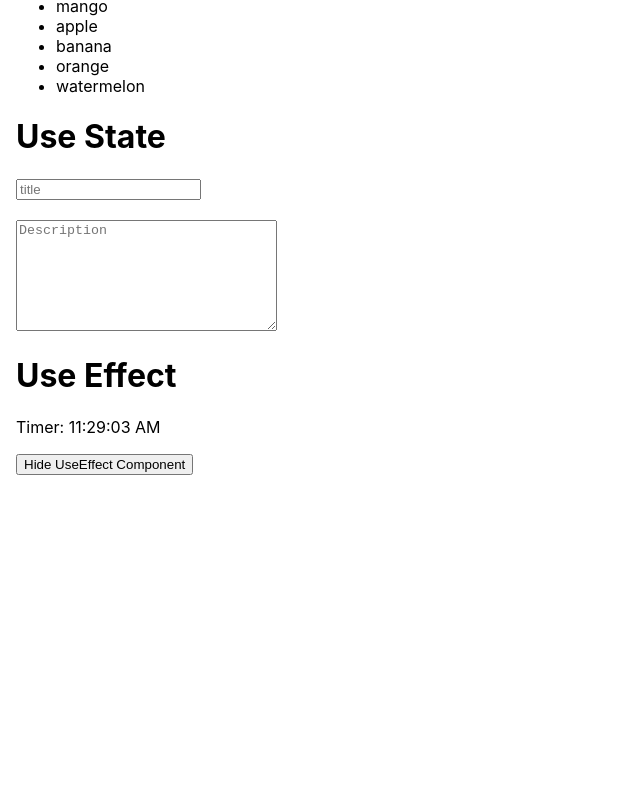
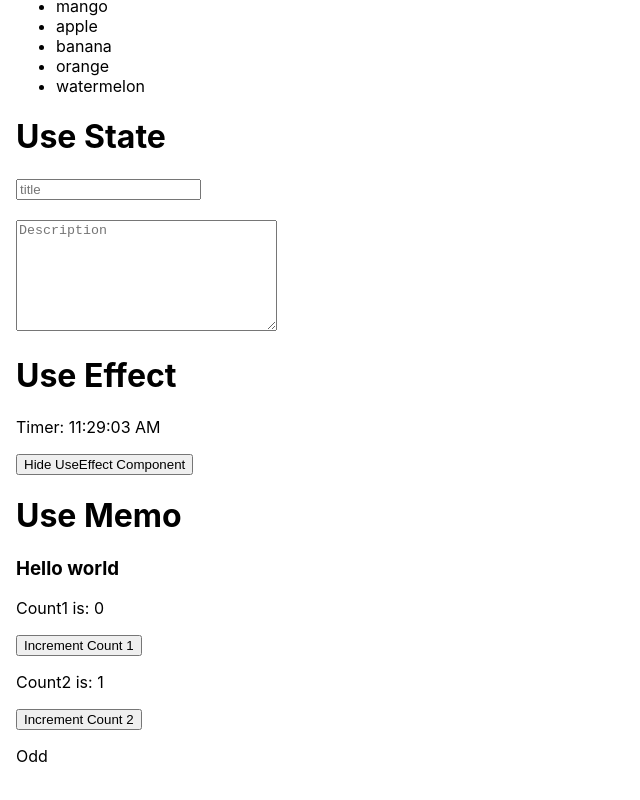
Before and after one commit to marzuk-zarir/learn-react, a React (Vite) app: page / in a window 1280 px wide. Shown: the part 4437-5237 px from the top of the page, without its empty margins (0-640 px from the left). Before the commit the page ends 5112 px from the top, so only its background shows below. Built offline with nearby package versions, Linux system fonts and the light colour scheme; no server answers.

Commit message:
feat: useMemo, useCallback added

```diff
--- /dev/null
+++ b/src/functionalComponents/4-useMemo-and-useCallback/4.1-usememo-and-usecallback.jsx
@@ -0,0 +1,60 @@
+/**
+ * ? useMemo & useCallback
+ * * useMemo(cb, [...dependency]) -> it memorize the return value of callback function
+ * * useCallback(cb, [...dependency]) -> it memorize the whole callback function
+ *
+ */
+
+import { useCallback, useMemo, useState } from 'react'
+import Button from './components/Button'
+import ShowCount from './components/ShowCount'
+import Title from './components/Title'
+
+/**
+ * ? React memo, useCallback, useMemo
+ * * All children auto re-render when parent component re-rendered. it doesn't matter in small components but when large component re-rendered again and again probably our website lagging
+ * * So we can solve it by wrap all children with React.memo(). it is not a hook.
+ *
+ * * Since function is reference value, parent's declared functions on parent re-rendered give a new reference in memory and when we pass those handler in props & use in children, the children will re-render though we use React.memo() on children. To solve this issue, We should wrap those handler with useCallback() hook in parent. It can prevent unnecessary re-render of children
+ * ! useCallback(cb, [...dependency]) -> useCallback give a new reference on dependency change. memorize whole callback
+ *
+ * * useMemo() memorize callback's returned value
+ * ! useMemo(cb, [...dependency]) -> useCallback give a new reference on dependency change. memorize only returned value
+ *
+ */
+
+export default function UseMemoUseCallback() {
+    const [count1, setCount1] = useState(0)
+    const [count2, setCount2] = useState(1)
+
+    // No dependency. so it never give new reference on this component's re-render after first time
+    const handleCount1 = useCallback(() => {
+        setCount1((count1) => count1 + 1)
+    }, [])
+
+    // count2 dependency. it will give a new reference when count2 is change and those who use it they will render
+    const handleCount2 = useCallback(() => {
+        setCount2(count2 + 1)
+    }, [count2])
+
+    // Without memo count1 affected by large operation though count1 is not use this function
+    // When count2 is change this callback will fire otherwise this hook always returned cached value
+    const heavyComputation = useMemo(() => {
+        let i = 0
+        while (i < 1000000000) i++ // lazy operation
+        return count2 % 2 === 0
+    }, [count2])
+
+    return (
+        <div>
+            <Title />
+            <ShowCount title="Count1 is" count={count1} />
+            <Button handleClick={handleCount1}>Increment Count 1</Button>
+            <br />
+            <ShowCount title="Count2 is" count={count2} />
+            <Button handleClick={handleCount2}>Increment Count 2</Button>
+            <br />
+            <p>{heavyComputation ? 'Even' : 'Odd'}</p>
+        </div>
+    )
+}
--- /dev/null
+++ b/src/functionalComponents/4-useMemo-and-useCallback/components/Button.jsx
@@ -0,0 +1,8 @@
+import { memo } from 'react'
+
+function Button({ children, handleClick }) {
+    console.log('Button rendering...')
+    return <button onClick={handleClick}>{children}</button>
+}
+
+export default memo(Button)
--- /dev/null
+++ b/src/functionalComponents/4-useMemo-and-useCallback/components/ShowCount.jsx
@@ -0,0 +1,12 @@
+import { memo } from 'react'
+
+function ShowCount({ count, title }) {
+    console.log('ShowCount rendering...')
+    return (
+        <p>
+            {title}: {count}
+        </p>
+    )
+}
+
+export default memo(ShowCount)
--- /dev/null
+++ b/src/functionalComponents/4-useMemo-and-useCallback/components/Title.jsx
@@ -0,0 +1,8 @@
+import { memo } from 'react'
+
+function Title() {
+    console.log('Title rendering...')
+    return <h3>Hello world</h3>
+}
+
+export default memo(Title)
--- a/src/functionalComponents/FunctionalComponentRoot.jsx
+++ b/src/functionalComponents/FunctionalComponentRoot.jsx
@@ -2,6 +2,7 @@ import { useState } from 'react'
 import Hooks from './1-hooks/1.1-hooks'
 import UseState from './2-useState/2.1-use-state'
 import UseEffect from './3-useEffect/3.1-use-effect'
+import UseMemoUseCallback from './4-useMemo-and-useCallback/4.1-usememo-and-usecallback'
 
 export default function FunctionalComponentRoot() {
     const [show, setShow] = useState(true)
@@ -18,6 +19,8 @@ export default function FunctionalComponentRoot() {
             <button onClick={() => setShow((show) => !show)}>
                 {show ? 'Hide' : 'Show'} UseEffect Component
             </button>
+            <h1>Use Memo</h1>
+            <UseMemoUseCallback />
         </div>
     )
 }
```
Also changed, not shown: 1 other file (tests, documents, lock files or other folders).
